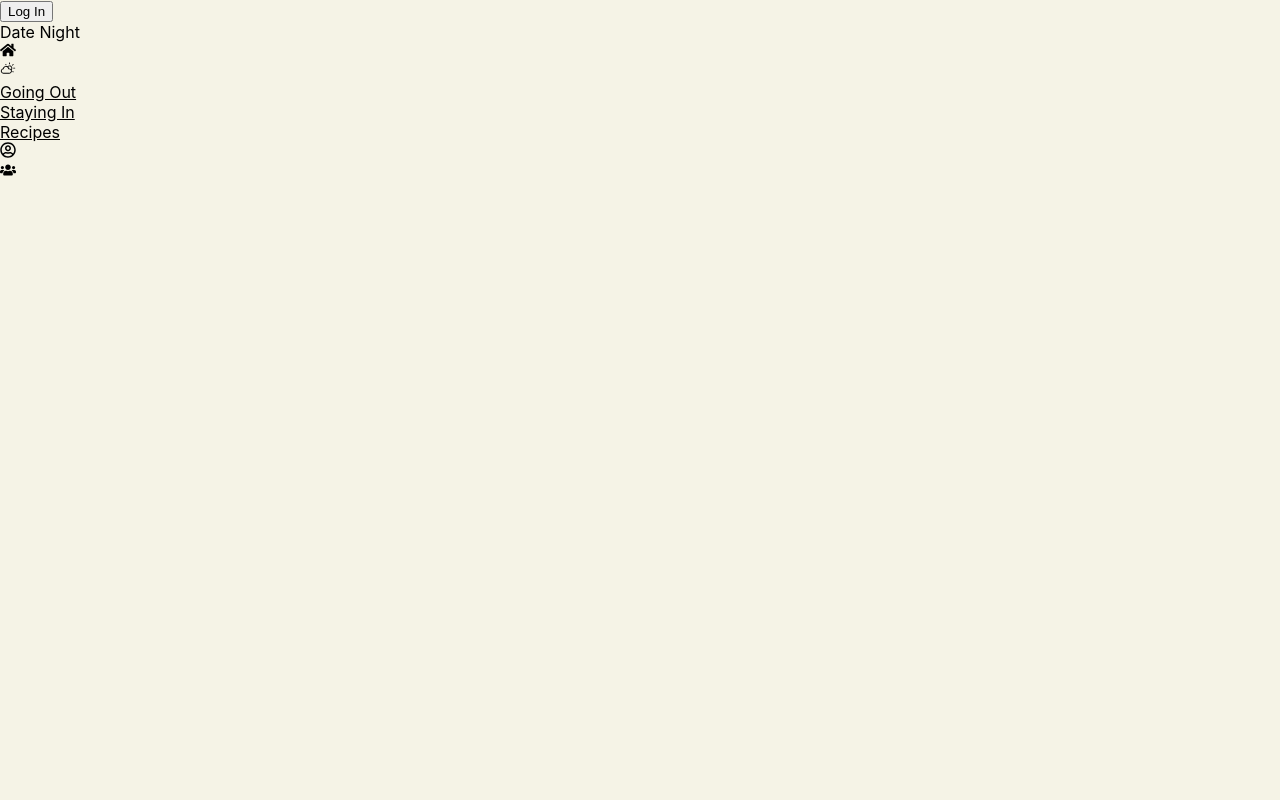
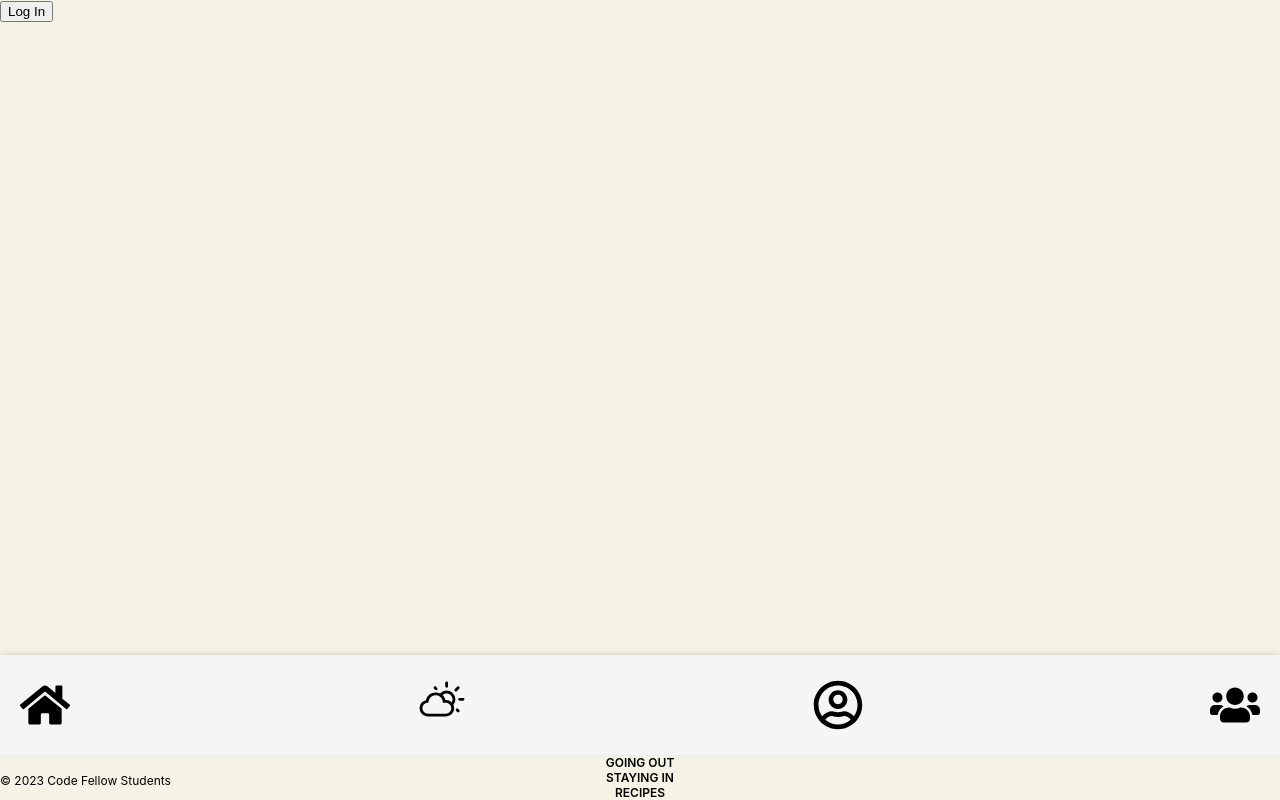
Before and after one commit to Date-Planner/React_DateNightApp-, a React (Create React App) app: page / in a window 1280 px wide. Built offline with nearby package versions, Linux system fonts and the light colour scheme; no server answers.

Commit message:
finished nav, added content for teams, and added footer

```diff
--- a/src/App.js
+++ b/src/App.js
@@ -7,6 +7,7 @@ import StayIn from './components/StayIn';
 import Profile from './components/Profile';
 import Team from './components/Team';
 import Nav from './components/Nav';
+import Footer from './components/Footer';
 import Weather from './components/Weather';
 import Recipes from './components/Recipes';
 import { Button } from 'react-bootstrap';
@@ -114,9 +115,11 @@ class App extends React.Component {
               </>
               :
              <> <LoginButton />
-              <Nav /></>
+              <Nav />
+              </>
           }
         </Router>
+        <Footer className="footer" />
       </>
     )
   }
--- a/src/components/Footer.js
+++ b/src/components/Footer.js
@@ -0,0 +1,13 @@
+import React from "react";
+
+class Footer extends React.Component {
+  render() {
+    return (
+      <div className="footer">
+        <p>&copy; 2023 Code Fellow Students</p>
+      </div>
+    );
+  }
+}
+
+export default Footer;
--- a/src/components/Nav.js
+++ b/src/components/Nav.js
@@ -1,6 +1,8 @@
+import './nav.css';
 import React from 'react';
 import { Navbar, NavItem } from 'react-bootstrap';
 import { Link } from 'react-router-dom';
+// import sweetspotlogo from './images/SweetSpotLogo.png'
 
 // add icons
 import { FaHome } from "react-icons/fa";
@@ -8,21 +10,23 @@ import { WiDayCloudy } from "react-icons/wi";
 import { FaRegUserCircle } from "react-icons/fa";
 import { FaUsers } from "react-icons/fa";
 
-
-
 class Nav extends React.Component {
   render() {
     return (
-      <Navbar collapseOnSelect expand="lg" bg="dark" variant="dark">
-        <Navbar.Brand>Date Night</Navbar.Brand>
-        <NavItem><Link to="home" style={{color: 'black'}} className="nav-link"><FaHome /></Link></NavItem>
-        <NavItem><Link to="weather" style={{color: 'black'}} className="nav-link"><WiDayCloudy /></Link></NavItem>
-        <NavItem><Link to="go-out" style={{color: 'black'}} className="nav-link">Going Out</Link></NavItem>
-        <NavItem><Link to="stay-in" style={{color: 'black'}} className="nav-link">Staying In</Link></NavItem>
-        <NavItem><Link to="recipes" style={{color: 'black'}} className="nav-link">Recipes</Link></NavItem>
-        <NavItem><Link to="profile" style={{color: 'black'}} className="nav-link"><FaRegUserCircle /></Link></NavItem>
-        <NavItem><Link to="team" style={{color: 'black'}} className="nav-link"><FaUsers /></Link></NavItem>
-      </Navbar>
+      <div className="nav-bar">
+        <Navbar collapseOnSelect expand="lg" bg="dark" variant="dark">
+          <div className="nav-items">
+          {/* <Navbar.Brand><img src={sweetspotlogo} alt="Sweet Spot Logo" className="nav-logo" /></Navbar.Brand> */}
+            <NavItem><Link to="home" style={{ color: 'black' }} className="nav-link"><FaHome /></Link></NavItem>
+            <NavItem><Link to="weather" style={{ color: 'black' }} className="nav-link"><WiDayCloudy /></Link></NavItem>
+            <NavItem><Link to="profile" style={{ color: 'black' }} className="nav-link"><FaRegUserCircle /></Link></NavItem>
+            <NavItem><Link to="team" style={{ color: 'black' }} className="nav-link"><FaUsers /></Link></NavItem>
+          </div>
+          <NavItem><Link to="go-out" style={{ color: 'black' }} className="nav-link">Going Out</Link></NavItem>
+          <NavItem><Link to="stay-in" style={{ color: 'black' }} className="nav-link">Staying In</Link></NavItem>
+          <NavItem><Link to="recipes" style={{ color: 'black' }} className="nav-link">Recipes</Link></NavItem>
+        </Navbar>
+      </div>
     )
   }
 }
--- a/src/components/StayIn.js
+++ b/src/components/StayIn.js
@@ -1,11 +1,67 @@
 import React from "react";
 
 class StayIn extends React.Component {
-    render() {
-        return (
-            <p>StayIn coming soon</p>
-        )
+  constructor(props) {
+    super(props);
+    this.state = {
+      showDropdown: false,
+      selectedGenre: ""
+    };
+  }
+
+  handleRadioChange = (event) => {
+    if (event.target.value === "yes") {
+      this.setState({ showDropdown: true });
+    } else {
+      this.setState({ showDropdown: false, selectedGenre: "" });
     }
+  };
+
+  handleDropdownChange = (event) => {
+    this.setState({ selectedGenre: event.target.value });
+  };
+
+  render() {
+    return (
+      <div>
+        <p>If you're planning a date night at home, picking a movie to watch can be a fun way to spend time together. To make the selection process a little easier, we've created a feature on our StayIn app that allows you to choose a movie genre from a dropdown menu. First, let us know if you're interested in watching a movie by selecting "yes" or "no" from the radio button. </p>
+        <br />
+        <h2>Are you in the mood for a movie?</h2>
+        <label>
+          <input
+            type="radio"
+            value="yes"
+            checked={this.state.showDropdown}
+            onChange={this.handleRadioChange}
+          />
+          Yes
+        </label>
+        <label>
+          <input
+            type="radio"
+            value="no"
+            checked={!this.state.showDropdown}
+            onChange={this.handleRadioChange}
+          />
+          No
+        </label>
+        {this.state.showDropdown && (
+          <div>
+            <p>Select a movie genre:</p>
+            <select value={this.state.selectedGenre} onChange={this.handleDropdownChange}>
+              <option value="">Choose a genre</option>
+              <option value="action">Action</option>
+              <option value="comedy">Comedy</option>
+              <option value="drama">Drama</option>
+              <option value="horror">Horror</option>
+              <option value="romance">Romance</option>
+              <option value="sci-fi">Sci-Fi</option>
+            </select>
+          </div>
+        )}
+      </div>
+    );
+  }
 }
 
-export default StayIn
+export default StayIn;
--- a/src/components/Team.js
+++ b/src/components/Team.js
@@ -1,11 +1,70 @@
 import React from "react";
+import { FaGithub } from 'react-icons/fa';
+import { FaLinkedin } from 'react-icons/fa';
+import kaoPic from './images/kao-pic.jpeg';
+
+const members = [
+  {
+    name: "Kao Saelor",
+    title: "Software Developer",
+    description: "Front-end developer with a passion for user experience design.",
+    imgUrl: kaoPic,
+    githubUrl: "https://github.com/CodingKao",
+    linkedinUrl: "https://www.linkedin.com/in/kao-saelor/"
+  },
+  {
+    name: "Kao Saelor",
+    title: "Software Developer",
+    description: "Front-end developer with a passion for user experience design.",
+    imgUrl: kaoPic,
+    githubUrl: "https://github.com/CodingKao",
+    linkedinUrl: "https://www.linkedin.com/in/kao-saelor/"
+  },
+  {
+    name: "Kao Saelor",
+    title: "Software Developer",
+    description: "Front-end developer with a passion for user experience design.",
+    imgUrl: kaoPic,
+    githubUrl: "https://github.com/CodingKao",
+    linkedinUrl: "https://www.linkedin.com/in/kao-saelor/"
+  },
+  {
+    name: "Kao Saelor",
+    title: "Software Developer",
+    description: "Front-end developer with a passion for user experience design.",
+    imgUrl: kaoPic,
+    githubUrl: "https://github.com/CodingKao",
+    linkedinUrl: "https://www.linkedin.com/in/kao-saelor/"
+  },
+  {
+    name: "Kao Saelor",
+    title: "Software Developer",
+    description: "Front-end developer with a passion for user experience design.",
+    imgUrl: kaoPic,
+    githubUrl: "https://github.com/CodingKao",
+    linkedinUrl: "https://www.linkedin.com/in/kao-saelor/"
+  },
+];
 
 class Team extends React.Component {
-    render() {
-        return (
-            <p>Team coming soon</p>
-        )
-    }
+  render() {
+    return (
+      <div>
+        {members.map((member, index) => (
+          <div key={index}>
+            <img src={member.imgUrl} alt={member.name} />
+            <h3>{member.name}</h3>
+            <h4>{member.title}</h4>
+            <h5>{member.description}</h5>
+            <div>
+              <a href={member.githubUrl}><FaGithub /></a>
+              <a href={member.linkedinUrl}><FaLinkedin /></a>
+            </div>
+          </div>
+        ))}
+      </div>
+    );
+  }
 }
 
-export default Team
+export default Team;
--- /dev/null
+++ b/src/components/nav.css
@@ -0,0 +1,53 @@
+.nav-bar {
+    position: fixed;
+    bottom: 0;
+    width: 100%;
+}
+
+.nav-items {
+    display: flex;
+    justify-content: space-between;
+    align-items: center;
+    height: 80px;
+    padding: 10px 20px;
+    background-color: #f5f5f5;
+    box-shadow: 0 -2px 5px rgba(0, 0, 0, 0.1);
+}
+
+.nav-link {
+    display: flex;
+    flex-direction: column;
+    align-items: center;
+    justify-content: center;
+    text-align: center;
+    color: #555;
+    font-size: 12px;
+    font-weight: 600;
+    text-transform: uppercase;
+    transition: color 0.3s ease-in-out;
+    text-decoration: none;
+}
+
+.nav-link svg {
+    width: 50px;
+    height: 50px;
+}
+
+.nav-link:hover {
+    color: #000;
+}
+
+.nav-icon,
+.nav-logo {
+    font-size: 2rem;
+}
+
+.footer {
+    position: fixed;
+    align-items: center;
+    justify-content: center;
+    /* text-align: center; */
+    font-size: 12px;
+    bottom: 0;
+    width: 100%;
+  }
```
Also changed, not shown: src/components/images/SweetSpotLogo.png (added), src/components/images/kao-pic.jpeg (added).
